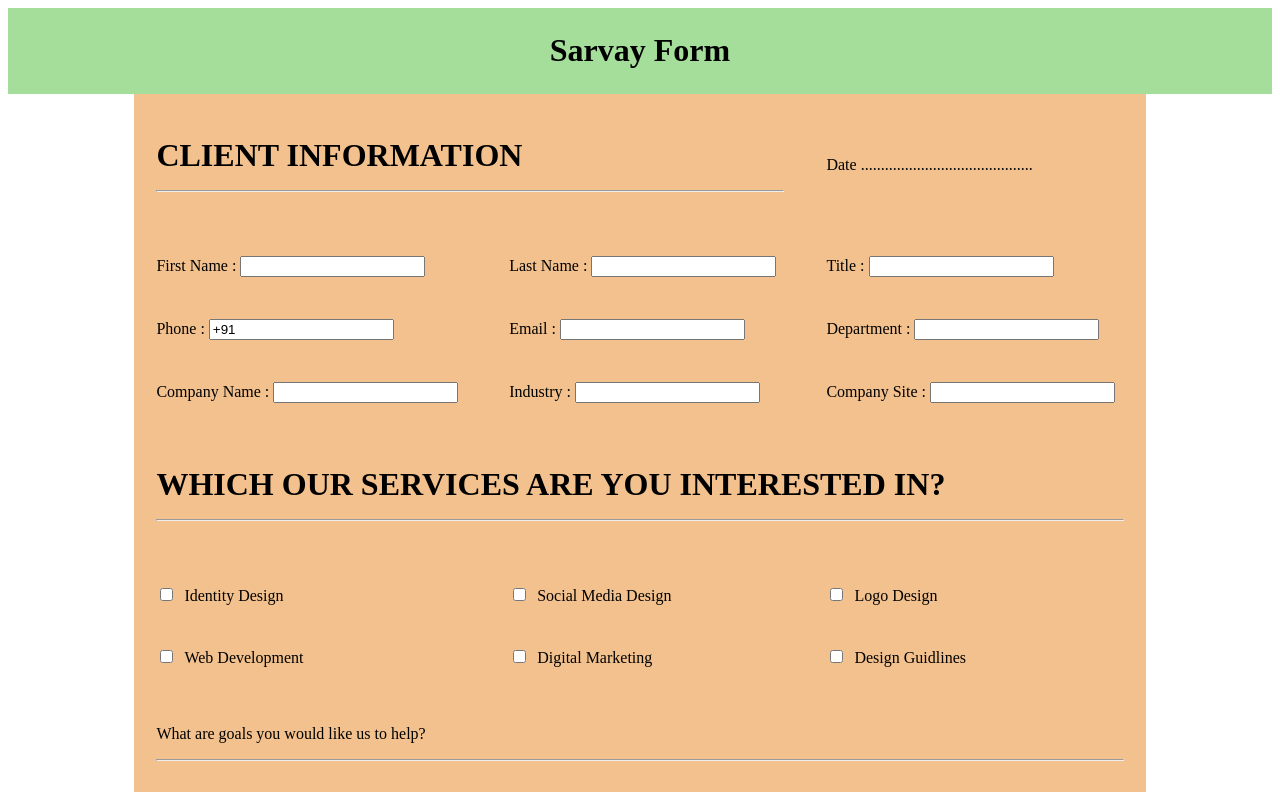
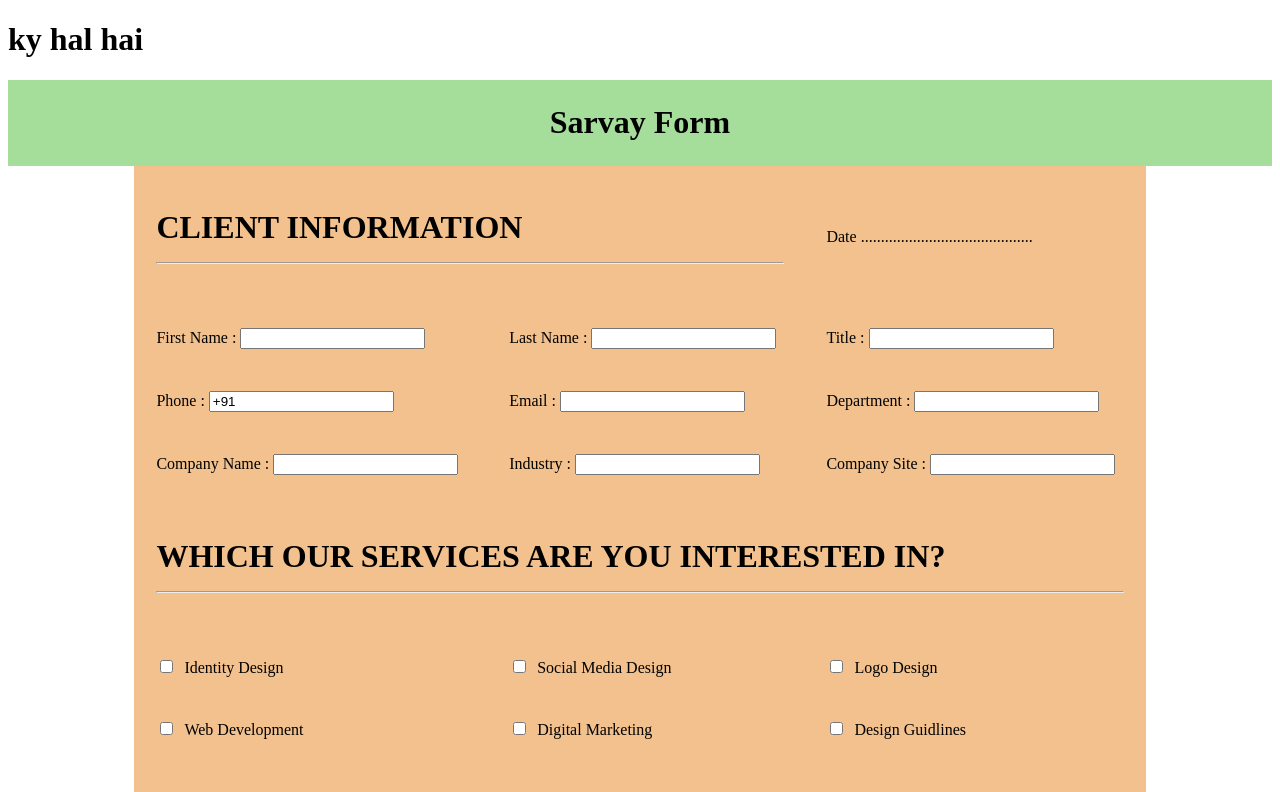
Before and after one commit to shaninishad1999/Sarvay-Form, a plain HTML site: page index.html in a window 1280 px wide. Shown: the top 792 px of the page. Drawn offline with Linux system fonts and the light colour scheme.

Commit message:
Update index.html
new msg

```diff
--- a/index.html
+++ b/index.html
@@ -6,6 +6,7 @@
     <title>Document</title>
 </head>
 <body>
+    <h1>ky hal hai</h1>
 
     <table bgcolor="A5DD9B" width="100%" >
         <tr>
```
